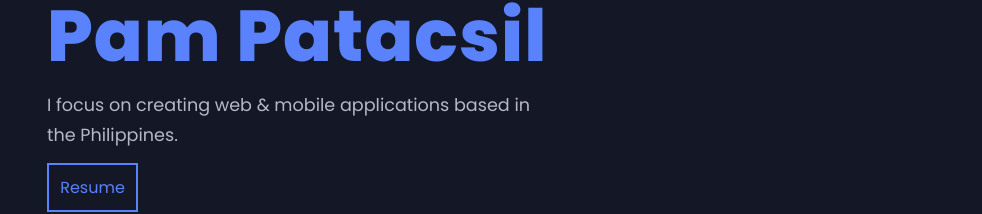
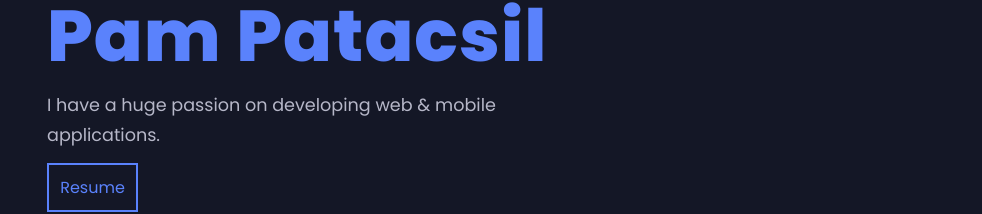
Before and after one commit to patacsilpam/pampatacsil, a React (Vite) app: page / in a window 1280 px wide. Shown: the part 422-636 px from the top of the page, without its empty margins (129-1111 px from the left). Built offline with nearby package versions, Linux system fonts and the light colour scheme.

Commit message:
Update Home.jsx

```diff
--- a/src/components/Home/Home.jsx
+++ b/src/components/Home/Home.jsx
@@ -9,7 +9,7 @@ export const Home = () => {
           <div>
             <span >&#128075; Hello, I'm</span>
             <h1><span>Pam Patacsil</span></h1>
-            <p>I focus on creating web & mobile applications based in  the Philippines.</p>
+            <p>I have a huge passion on developing web & mobile applications.</p>
             <div><br />
               <a href={resume} className='btn-download-cv' target="_blank">Resume</a>
             </div>
```
